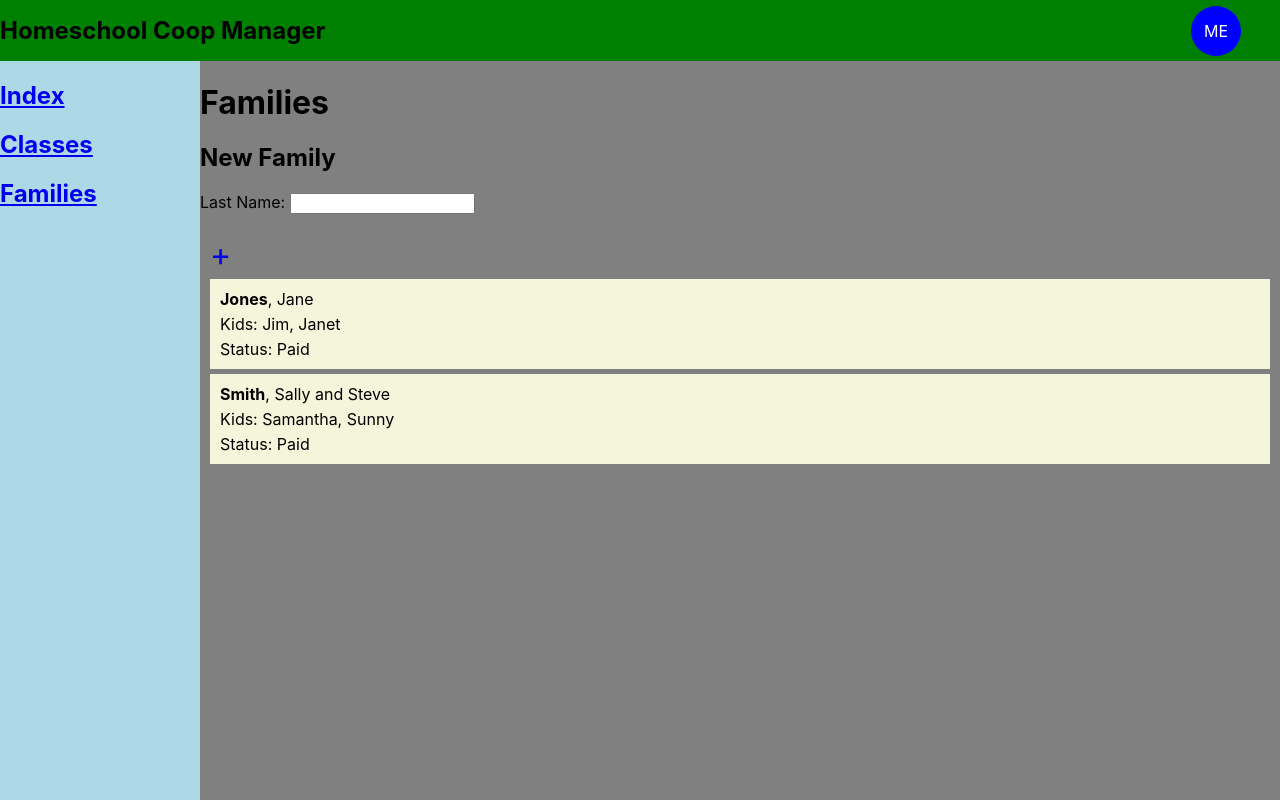
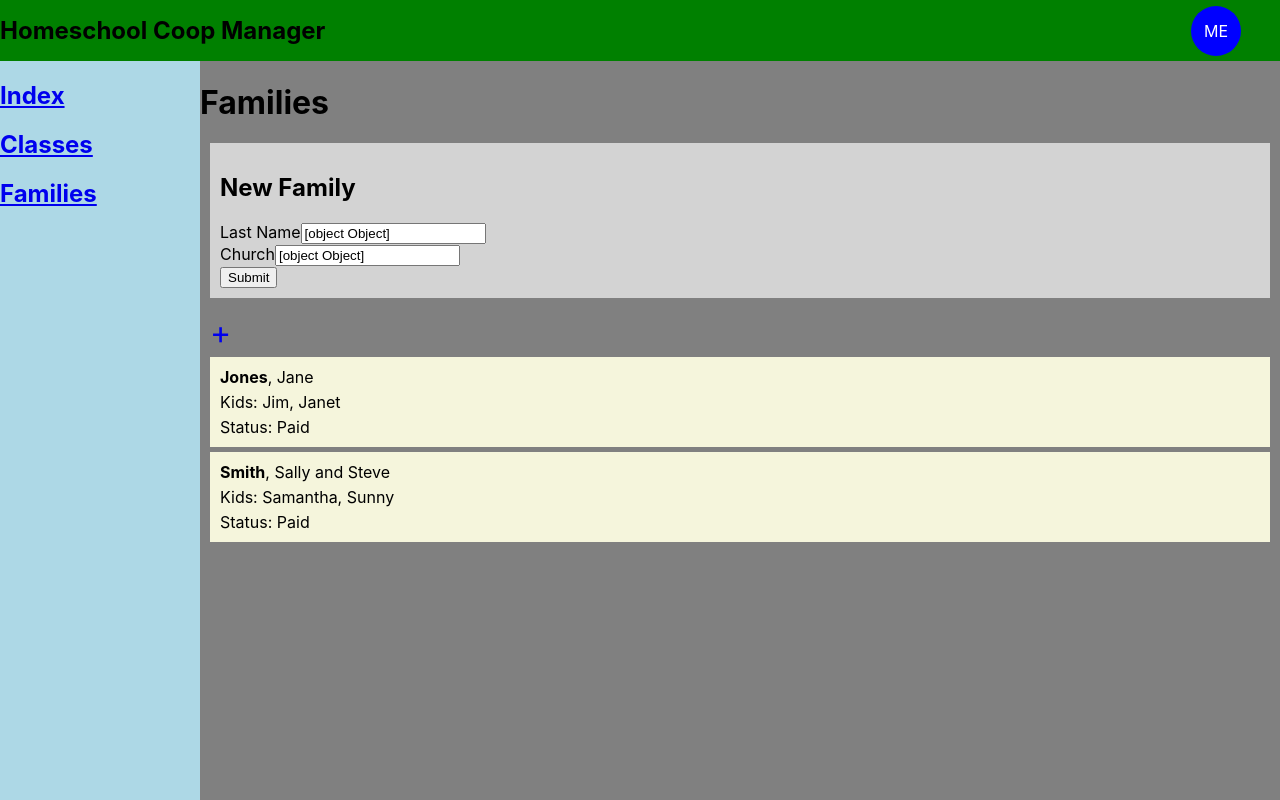
Before and after one commit to greatbob6/homeschool-coop-manager, a React (Create React App) app in the folder ui/: page /families/add in a window 1280 px wide. Built offline with nearby package versions, Linux system fonts and the light colour scheme.

Commit message:
Trying to add form library

```diff
--- a/ui/package.json
+++ b/ui/package.json
@@ -8,11 +8,14 @@
     "@types/react": "16.9.2",
     "@types/react-dom": "16.9.0",
     "@types/react-router-dom": "^4.3.5",
+    "@types/yup": "^0.26.24",
+    "formik": "^2.0.3",
     "react": "^16.9.0",
     "react-dom": "^16.9.0",
     "react-router-dom": "^5.0.1",
     "react-scripts": "3.1.1",
-    "typescript": "3.6.2"
+    "typescript": "3.6.2",
+    "yup": "^0.27.0"
   },
   "scripts": {
     "start": "react-scripts start",
--- /dev/null
+++ b/ui/src/components/FamilyForm/FamilyForm.css
@@ -0,0 +1,5 @@
+.FamilyForm {
+  margin: 10px;
+  padding: 10px;
+  background-color: lightgray;
+}
--- a/ui/src/components/FamilyForm/FamilyForm.tsx
+++ b/ui/src/components/FamilyForm/FamilyForm.tsx
@@ -1,4 +1,8 @@
 import React from 'react';
+import { Formik, Field, Form, ErrorMessage } from 'formik';
+import * as Yup from 'yup';
+
+import './FamilyForm.css';
 
 import { Family } from '../../model/Family';
 
@@ -7,14 +11,54 @@ interface FamilyFormProps {
 }
 
 const FamilyForm: React.FC<FamilyFormProps> = (props) => {
+  const initialValues : Family = props.family ? props.family : {
+    id: '',
+    last_name: '',
+    church: '',
+    address: { street1: '', street2: '', city: '', state: '', zip_code: '' },
+    emergency_contact: { name: '', phone_number: '' },
+    membership_status: '',
+    notes: '',
+
+    parents: [],
+    kids: []
+  };
+
   return (
-    <>
+    <div className="FamilyForm">
       <h2>{props.family ? 'Edit' : 'New'} Family</h2>
 
-      <p>
-        Last Name: <input value={props.family ? props.family.last_name : ''} />
-      </p>
-    </>
+      <Formik
+        initialValues={initialValues}
+        validationSchema={Yup.object({
+          last_name: Yup.string()
+            .required('Required'),
+          church: Yup.string(),
+        })}
+        onSubmit={(values, { setSubmitting }) => {
+          setTimeout(() => {
+            alert(JSON.stringify(values, null, 2));
+            setSubmitting(false);
+          }, 400);
+        }}
+      >
+        <Form>
+          <div>
+            <label htmlFor="last_name">Last Name</label>
+            <Field id="last_name" type="text" />
+            <ErrorMessage name="last_name" />
+          </div>
+
+          <div>
+            <label htmlFor="church">Church</label>
+            <Field id="church" type="text" />
+            <ErrorMessage name="church" />
+          </div>
+
+          <button type="submit">Submit</button>
+        </Form>
+      </Formik>
+    </div>
   );
 }
 
```
Also changed, not shown: 1 other file (tests, documents, lock files or other folders).
